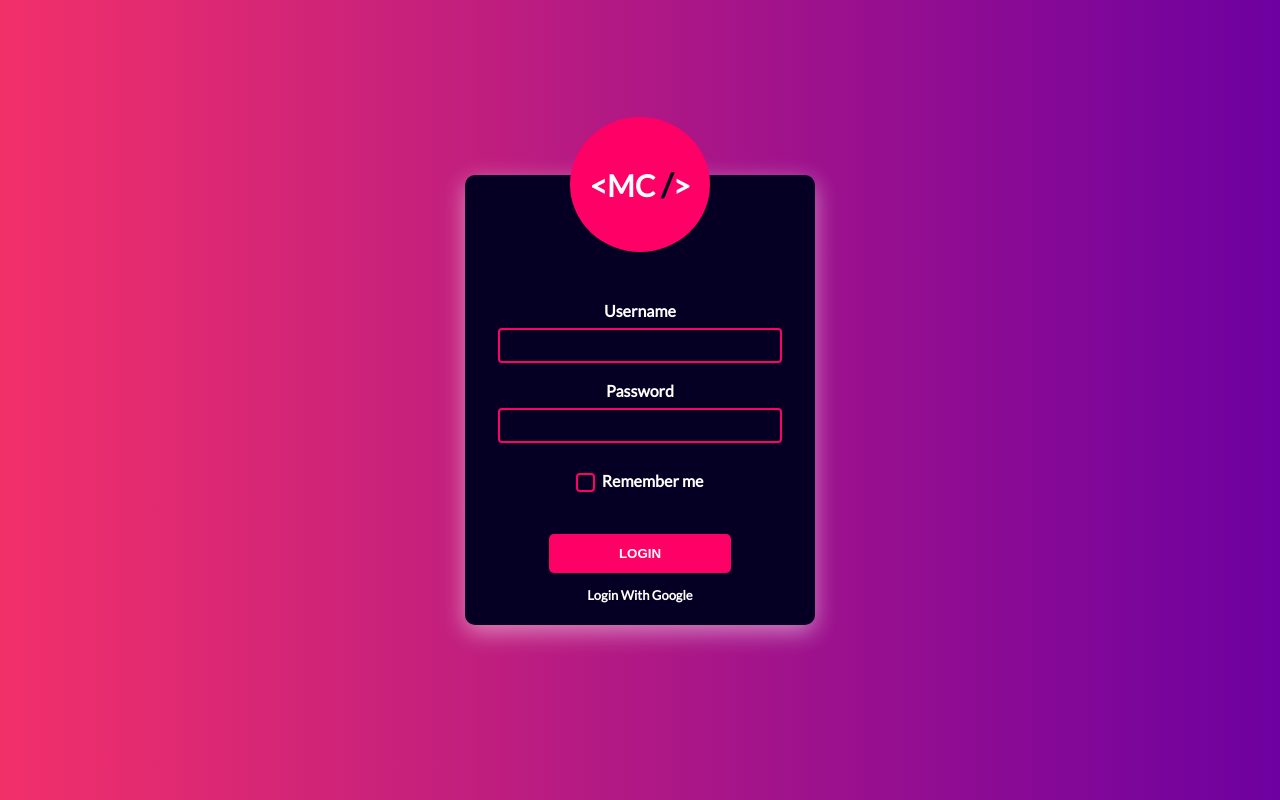
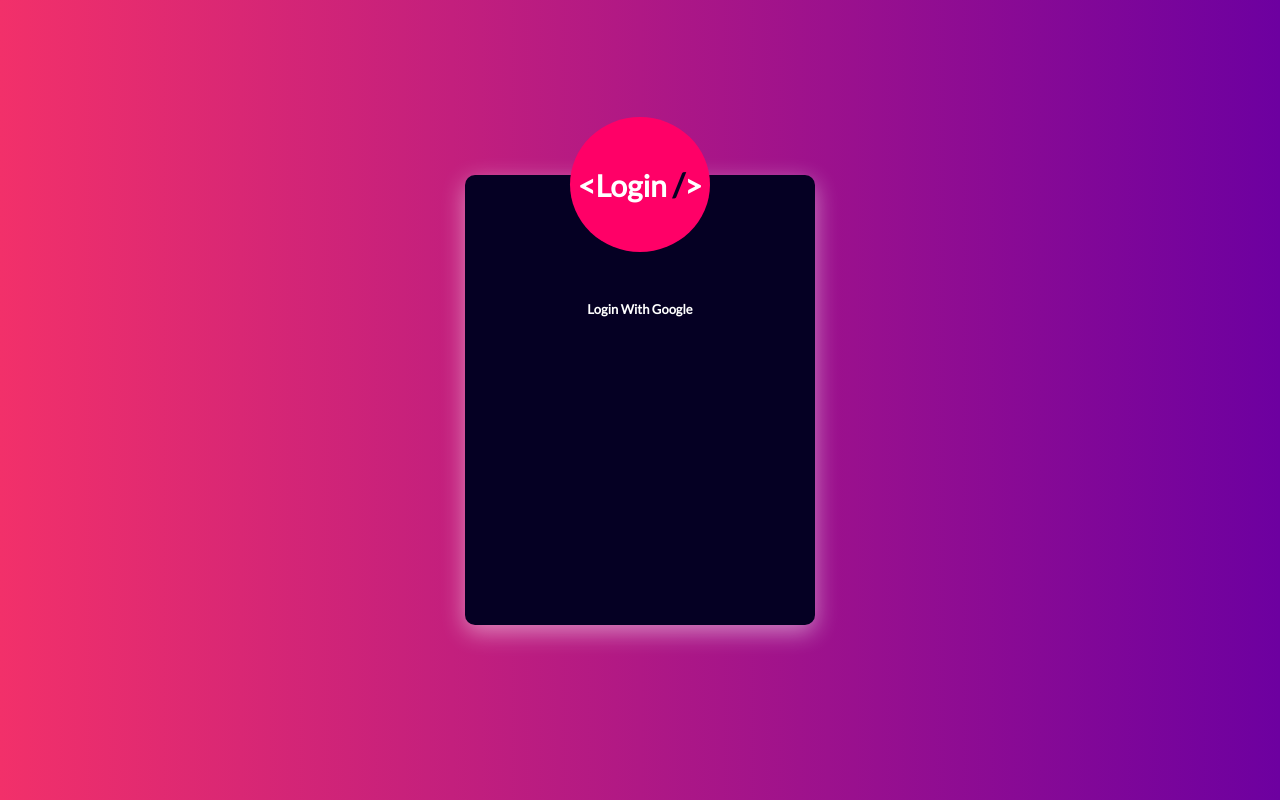
Before and after one commit to sagnik10/Django_E_Commerce, a Django app: page /login/ in a window 1280 px wide. Run offline with Django 3.2, Linux system fonts and the light colour scheme; some libraries are stand-ins or nearby versions.

Commit message:
Update index.html

```diff
--- a/templates/index.html
+++ b/templates/index.html
@@ -5,10 +5,10 @@
     <meta name="author" content="Michele Bitetto @mic_codes">
     <meta name="viewport" content="width=device-width,initial-scale=1.0">
     <link href="https://fonts.googleapis.com/css?family=Lato" rel="stylesheet">
-  <link rel="stylesheet" type="text/css" href="style.css">
+
     <title>Login Form by @mic_codes</title>
     <style>
-        }
+
         h1 {
             color: #88B04B;
             font-family: "Nunito Sans", "Helvetica Neue", sans-serif;
@@ -104,9 +104,6 @@
 
         }
 
-    .formInput {
-        margin: 5%;
-    }
 
         .formInput div {
             margin-bottom: 8px;
@@ -131,14 +128,6 @@
             border: 2px solid #007ACC;
         }
 
-    .rememberMe {
-        margin: 8% 5%;
-    }
-
-    .loginButton {
-        margin-top: 12%;
-        text-align: center;
-    }
 
         .loginButton button {
             padding: 12px 70px;
@@ -197,16 +186,14 @@
             .logo {
                 padding-top: 30%;
             }
-        .loginButton {
-            margin-top: 0%;
-        }
+
         }
 
     </style>
 </head>
 <body>
 {% if user.is_authenticated %}
-  <p</p>
+<p></p>
 <div class="card">
     <div style="border-radius:200px; height:200px; width:200px; background: #F8FAF5; margin:0 auto;">
         <i class="checkmark">✓</i>
@@ -218,28 +205,10 @@
 <div>
     <div class="loginForm">
         <div class="formHead">
-                    <div class="logo">&#60;MC <span>/</span>&#62;</div>
+            <div class="logo">&#60;Login <span>/</span>&#62;</div>
         </div>
         <div class="formBody">
-                    <div>
-                        <div class="formInput">
-                            <div>Username</div>
-                            <input type="text" maxlength="35">
-                        </div>
-                        <div class="formInput">
-                            <div>Password</div>
-                            <input type="password" maxlength="30">
-                        </div>
-                        <div class="rememberMe">
-                            <input id="remember" type="checkbox" class="checkRemember">
-                            <label for="remember">Remember me</label>
-                        </div>
-                    </div>
-                    <div class="loginButton">
-                        <a href="#" target="_blank">
-                            <button>Login</button>
-                        </a>
-                    </div>
+
             <div class="forgotPass">
                 <a href="{% provider_login_url 'google' %}">Login With Google</a>
             </div>
```
Lines whose indentation alone changed are shown as unchanged.
